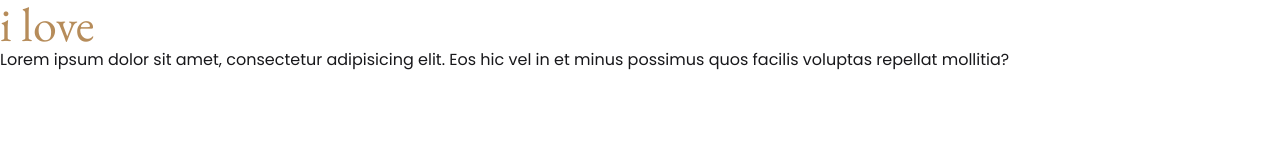
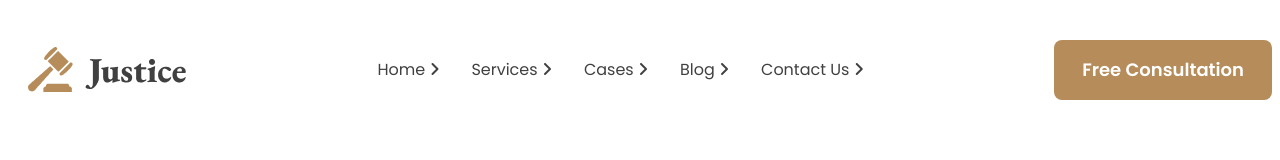
Before and after one commit to dev-rktanvir/justic, a website built with Vite: page index.html in a window 1280 px wide. Built offline with nearby package versions, Linux system fonts and the light colour scheme.

Commit message:
complete navbar

```diff
--- a/index.html
+++ b/index.html
@@ -6,15 +6,50 @@
   <link rel="icon" type="image/svg+xml" href="/vite.svg" />
   <meta name="viewport" content="width=device-width, initial-scale=1.0" />
   <title>justic</title>
+  <script src="https://kit.fontawesome.com/cfc99e223c.js" crossorigin="anonymous"></script>
   <link rel="stylesheet" href="src/style.css">
 </head>
 
-<body class="poppins-font">
+<body class="poppins-font container mx-auto">
   <!-- Header section -->
   <header>
-    <h2 class="text-5xl text-primary ">i love</h2>
-    <p>Lorem ipsum dolor sit amet, consectetur adipisicing elit. Eos hic vel in et minus possimus quos facilis voluptas
-      repellat mollitia?</p>
+    <!-- Navbar -->
+    <nav>
+      <div class="navbar justify-between py-10">
+        <div class="flex gap-2 lg:gap-5 justify-center items-center">
+          <div class="dropdown">
+            <div tabindex="0" role="button" class="btn btn-ghost lg:hidden">
+              <svg xmlns="http://www.w3.org/2000/svg" class="h-5 w-5" fill="none" viewBox="0 0 24 24"
+                stroke="currentColor">
+                <path stroke-linecap="round" stroke-linejoin="round" stroke-width="2" d="M4 6h16M4 12h8m-8 6h16" />
+              </svg>
+            </div>
+            <ul tabindex="-1" class="menu menu-sm dropdown-content bg-base-100 rounded-box z-1 mt-3 w-52 p-2 shadow">
+              <li><a href="#">Home <i class="fa-solid fa-angle-right"></i></a></li>
+              <li><a href="#">Services <i class="fa-solid fa-angle-right"></i></a></li>
+              <li><a href="#">Cases <i class="fa-solid fa-angle-right"></i></a></li>
+              <li><a href="#">Blog <i class="fa-solid fa-angle-right"></i></a></li>
+              <li><a href="#">Contact Us <i class="fa-solid fa-angle-right"></i></a></li>
+            </ul>
+          </div>
+          <a href="#"><img src="images/logo2.png" alt=""></a>
+        </div>
+        <div class=" hidden lg:flex">
+          <ul class="flex gap-8 px-1 text-secondary text-base">
+            <li><a href="#">Home <i class="fa-solid fa-angle-right"></i></a></li>
+            <li><a href="#">Services <i class="fa-solid fa-angle-right"></i></a></li>
+            <li><a href="#">Cases <i class="fa-solid fa-angle-right"></i></a></li>
+            <li><a href="#">Blog <i class="fa-solid fa-angle-right"></i></a></li>
+            <li><a href="#">Contact Us <i class="fa-solid fa-angle-right"></i></a></li>
+          </ul>
+        </div>
+        <div class="">
+          <a href="" class="hidden md:block rounded-lg font-semibold text-lg text-white bg-primary px-7 py-4">Free
+            Consultation</a>
+          <a href="" class="md:hidden rounded-lg font-semibold text-lg text-white bg-primary px-7 py-4">Consultation</a>
+        </div>
+      </div>
+    </nav>
   </header>
 
   <!-- Main Section -->
```
